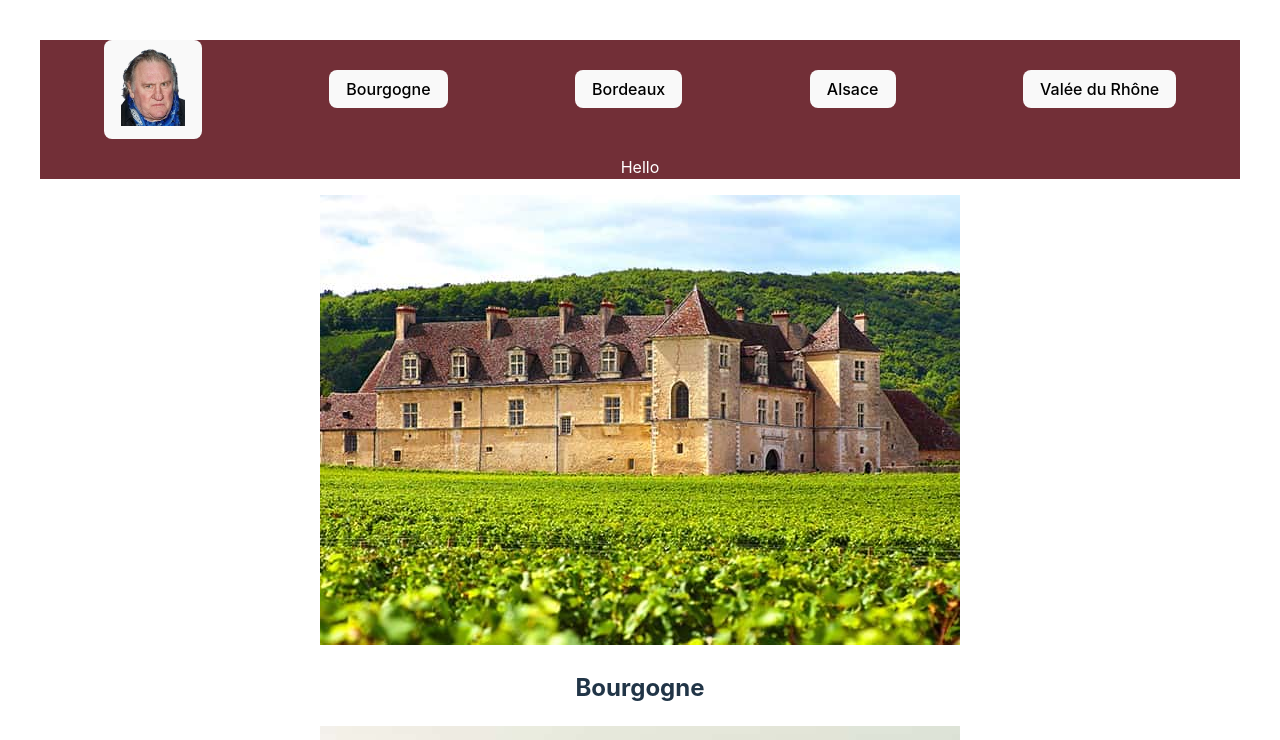
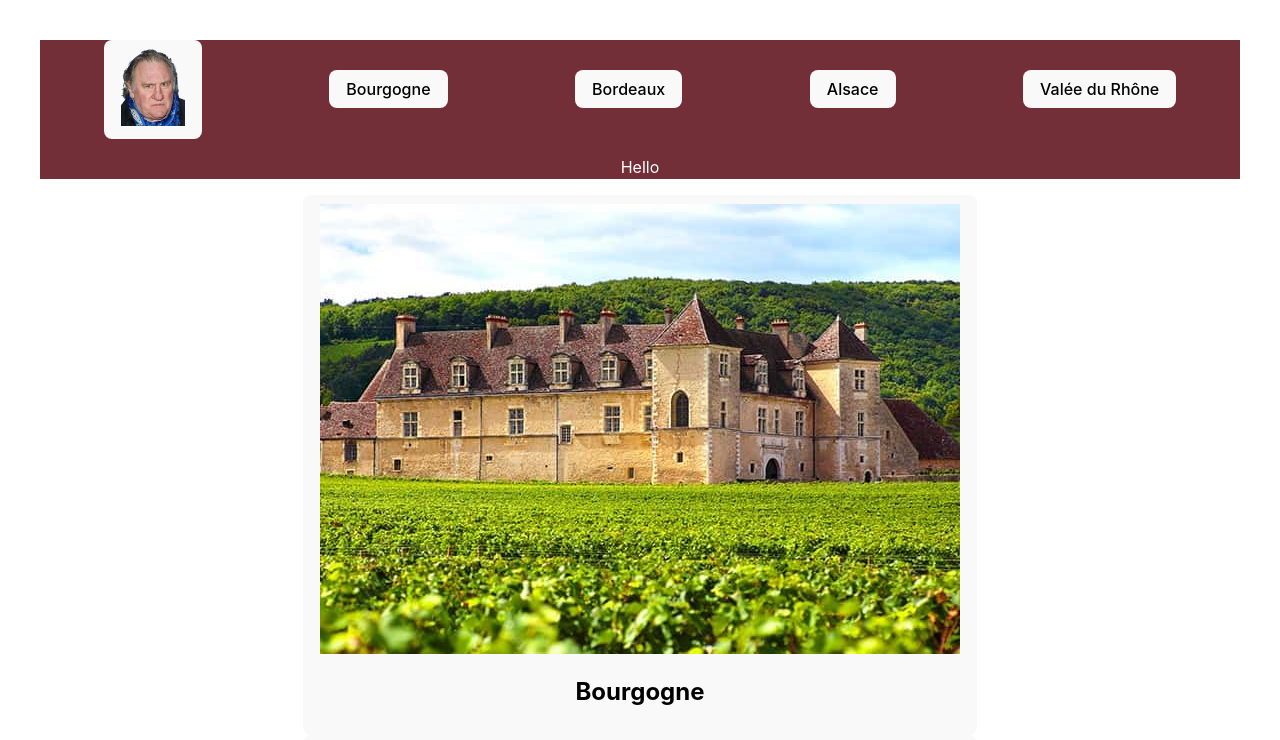
Before and after one commit to DameDanny/Les_Epicuriens, a React (Vite) app in the folder my-react-app/: page / in a window 1280 px wide. Shown: the top 740 px of the page. Built offline with nearby package versions, Linux system fonts and the light colour scheme.

Commit message:
intégration des images de régions cliquable

```diff
--- a/my-react-app/src/App.tsx
+++ b/my-react-app/src/App.tsx
@@ -129,7 +129,7 @@ function App() {
 			</nav>
 			<div>
 				{index === -1 ? (
-					<Regions regionData={ListeRegion} />
+					<Regions regionData={ListeRegion} index={index} setIndex={setIndex} />
 				) : (
 					<Vins Liste={ListeVins[index]} />
 				)}
--- a/my-react-app/src/components/Regions.tsx
+++ b/my-react-app/src/components/Regions.tsx
@@ -5,16 +5,24 @@ interface RegionProps {
 }
 interface RegionListe {
 	regionData: RegionProps[];
+	index: number;
+	setIndex: (index: number) => void;
 }
 
-function Regions({ regionData }: RegionListe) {
+function Regions({ regionData, index, setIndex }: RegionListe) {
 	return (
 		<>
 			<figure>
-				{regionData.map((article) => (
-					<div key={article.id}>
-						<img src={article.imageRegion} alt={article.imageRegion} />
-						<h2>{article.region}</h2>
+				{regionData.map((RegionProps) => (
+					<div key={RegionProps.id}>
+						{/* Note à moi même : on place toujours la clé directement après la map */}
+						<button type="button" onClick={() => setIndex(RegionProps.id)}>
+							<img
+								src={RegionProps.imageRegion}
+								alt={RegionProps.imageRegion}
+							/>
+							<h2>{RegionProps.region}</h2>
+						</button>
 					</div>
 				))}
 			</figure>
```
